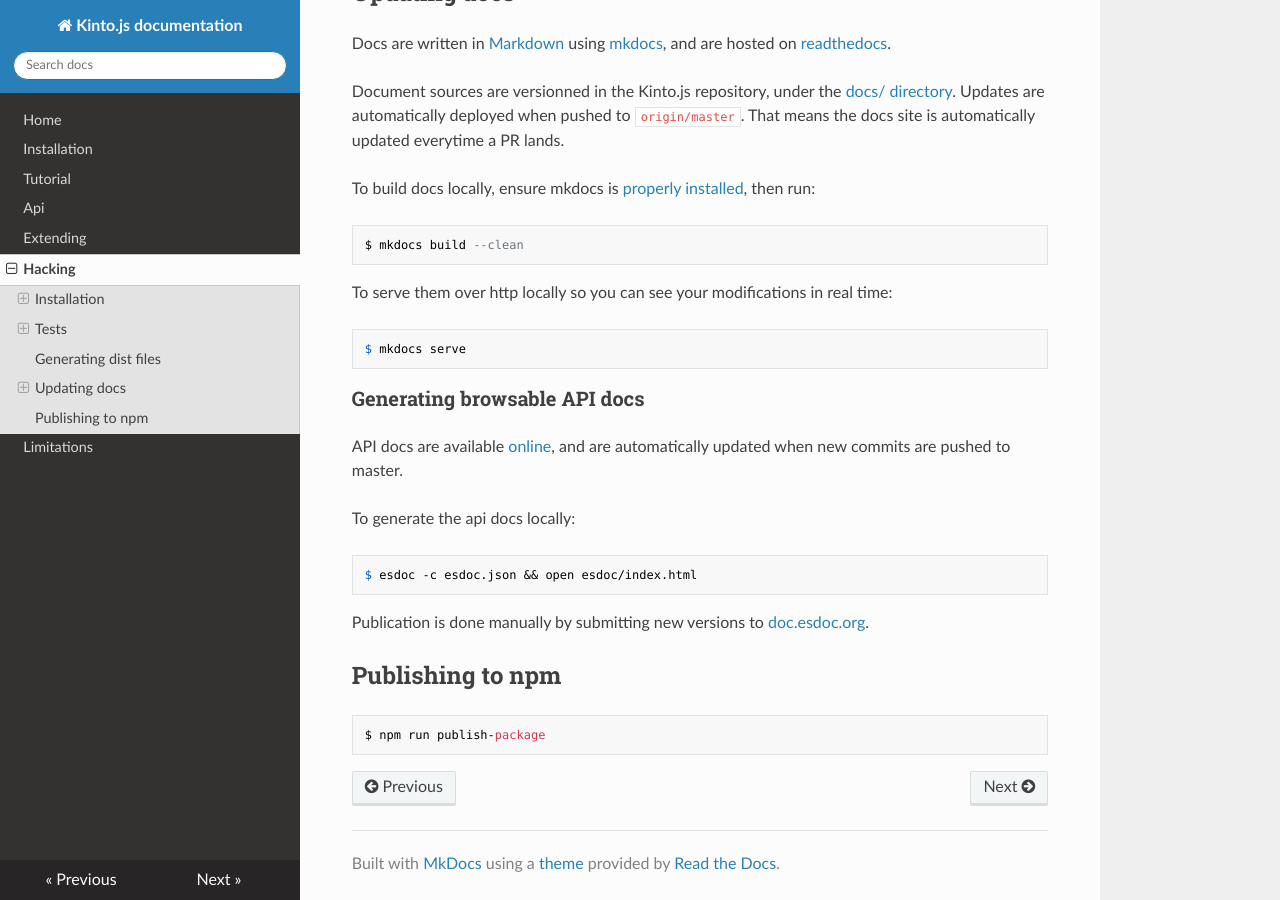
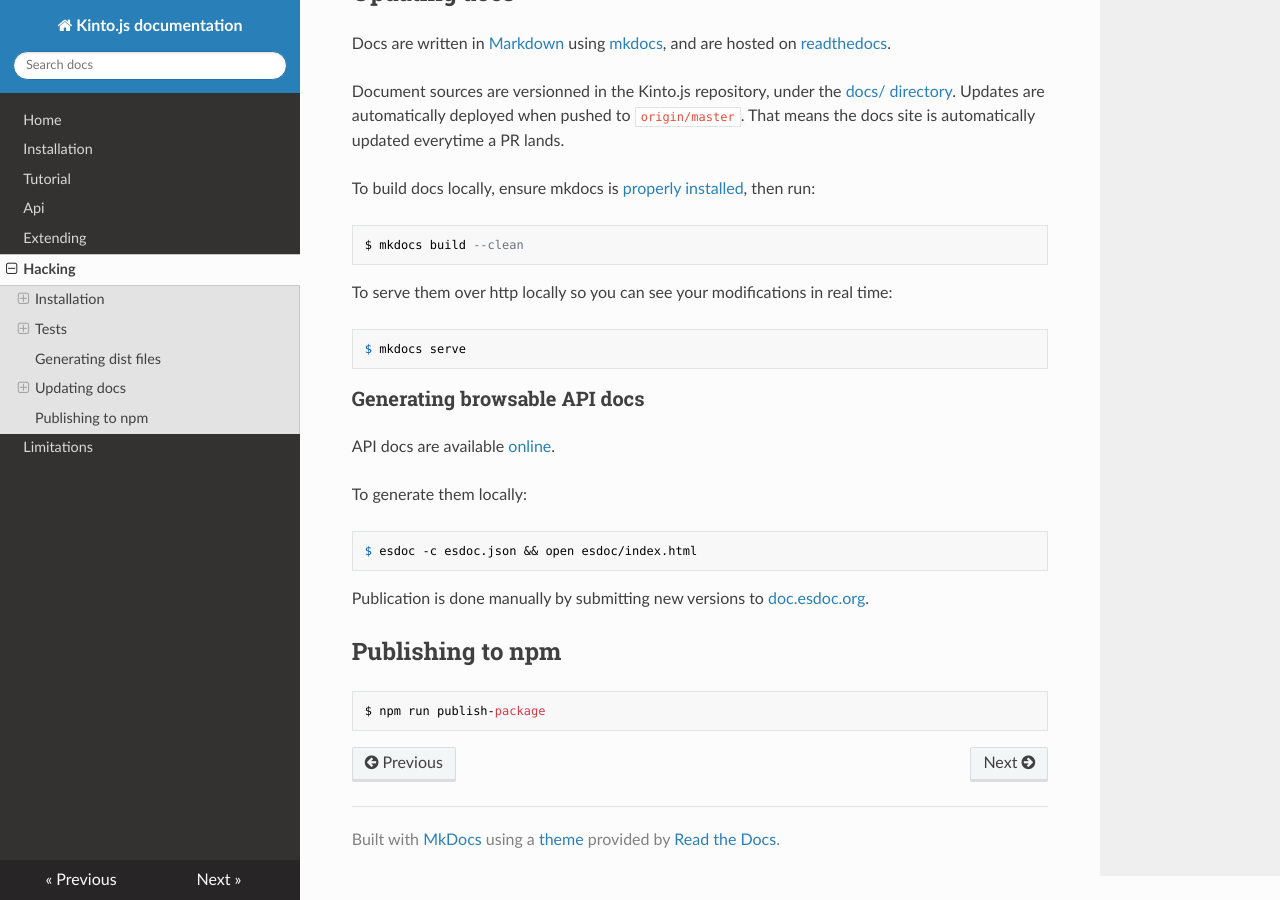
Before and after one commit to Kinto/kinto.js, an MkDocs documentation site: the page built from docs/hacking.md, in a window 1280 px wide and 900 px high, scrolled down 2028 px. Built offline with MkDocs 1.6.1, drawn with Linux system fonts in a browser that asks for light colours; nearby versions of some CDN libraries; old or Windows-style settings are respelled for this version of MkDocs.

Commit message:
Fix details in documentation

````diff
--- a/docs/hacking.md
+++ b/docs/hacking.md
@@ -87,9 +87,9 @@
 
 ### Generating browsable API docs
 
-API docs are available [online](https://doc.esdoc.org/github.com/Kinto/kinto.js/), and are automatically updated when new commits are pushed to master.
+API docs are available [online](https://doc.esdoc.org/github.com/Kinto/kinto.js/).
 
-To generate the api docs locally:
+To generate them locally:
 
 ```
 $ esdoc -c esdoc.json && open esdoc/index.html
````
Also changed, not shown: docs/installation.md (+1 -1 lines).
